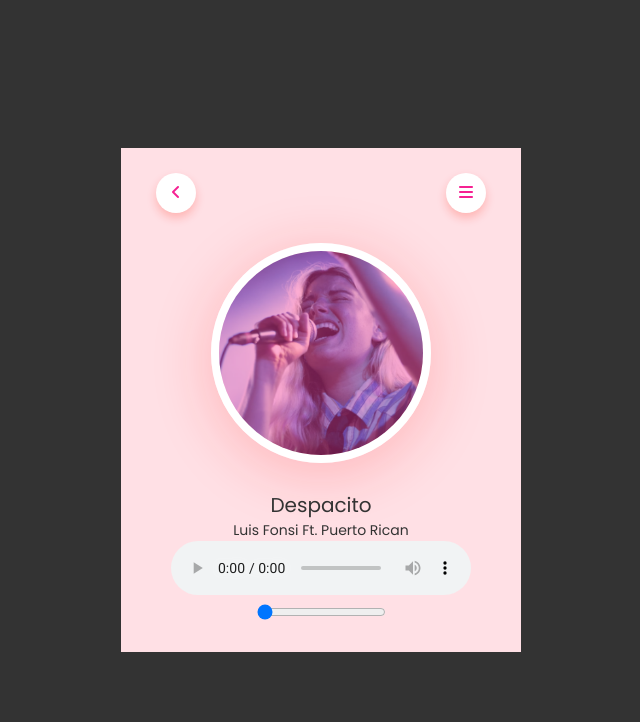
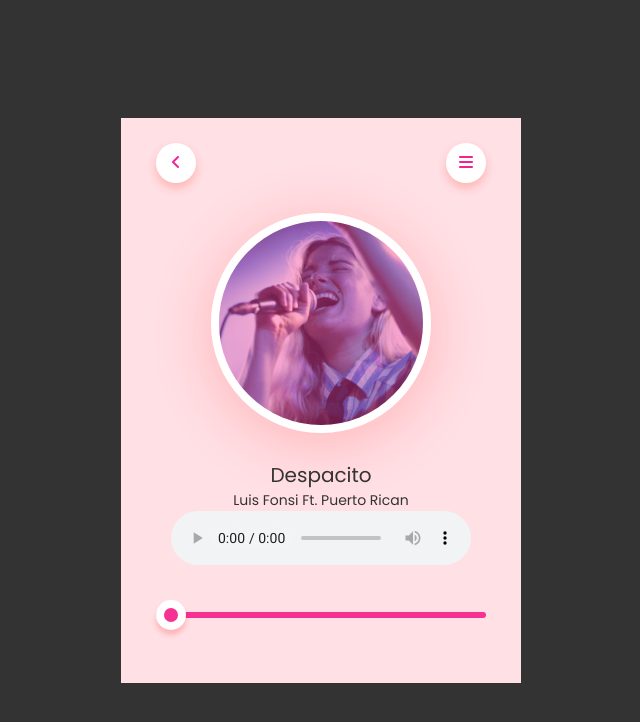
Before and after one commit to javidShabin/Music-player, a plain HTML site: page index.html in a window 1280 px wide. Shown: the whole page, without its empty margins (319-959 px from the left). Drawn offline with Linux system fonts and the light colour scheme; a web font is replaced by a local one.

Commit message:
add perfectly styles for the progress bad thumb

```diff
--- a/index.html
+++ b/index.html
@@ -25,7 +25,7 @@
             <audio controls>
                 <source src="./media/Go! - NEFFEX.mp3" type="audio/mpeg">
             </audio>
-            <input type="range" value="0">
+            <input type="range" value="0" id="progress">
         </div>
     </div>
 
--- a/style.css
+++ b/style.css
@@ -52,3 +52,22 @@ nav .circle{
     font-size: 14px;
     color: #333;
 }
+
+#progress{
+    -webkit-appearance: none;
+    width: 100%;
+    height: 6px;
+    background: #f53192;
+    border-radius: 4px;
+    cursor: pointer;
+    margin: 40px 0;
+}
+#progress::-webkit-slider-thumb{
+    -webkit-appearance: none;
+    background: #f53192;
+    width: 30px;
+    height: 30px;
+    border-radius: 50%;
+    border: 8px solid #fff;
+    box-shadow: 0 5px 5px rgba(255, 26, 26, 0.22);
+}
```
